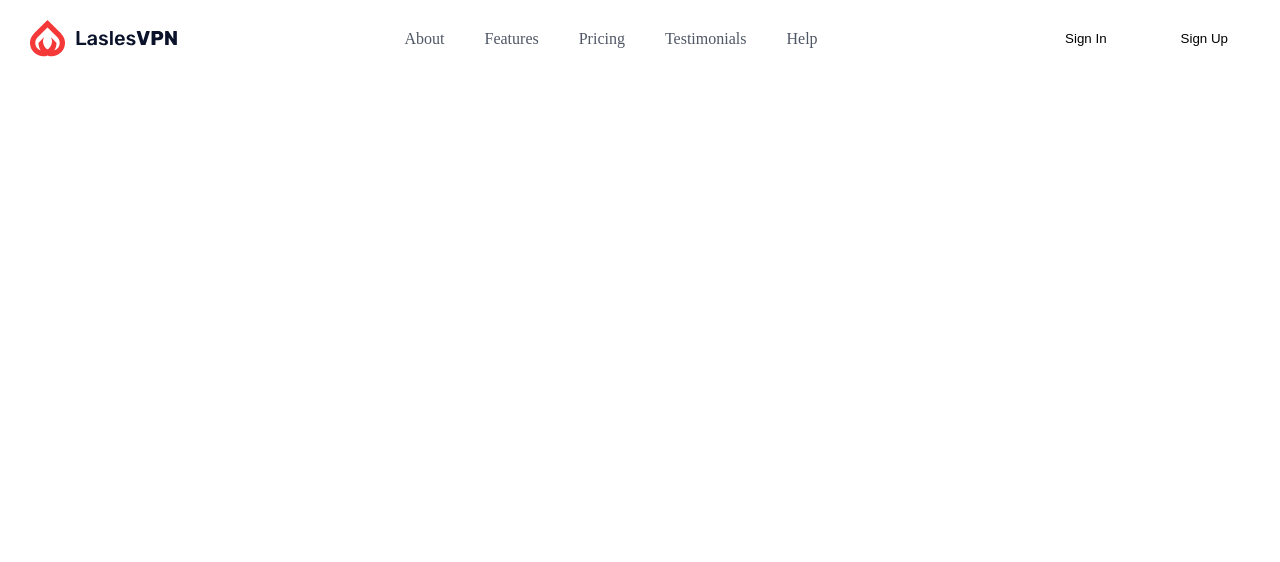
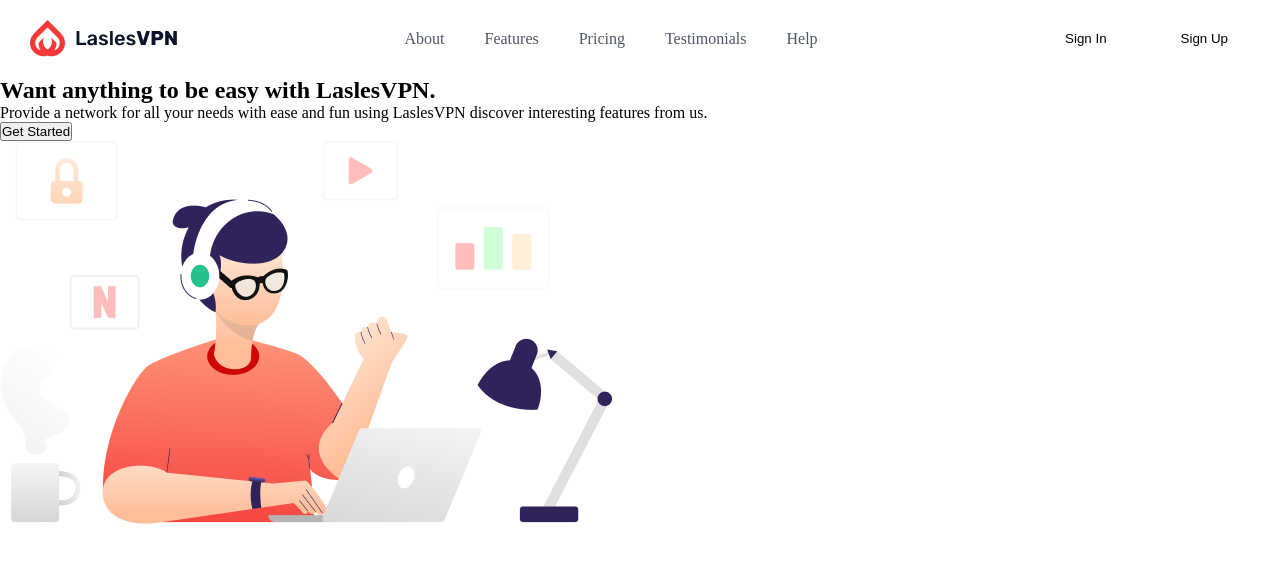
Before and after one commit to Andika-Bastino/Landing-page-vpn, a plain HTML site: page index.html in a window 1280 px wide. Drawn offline with Linux system fonts and the light colour scheme.

Commit message:
menambahkan hero section dan image

```diff
--- a/index.html
+++ b/index.html
@@ -23,6 +23,18 @@
             <button>Sign Up</button>
           </div>
         </nav>
+
     </header>
+
+    <!-- hero section -->
+     <section>
+        <div>
+            <h1>Want anything to be easy with LaslesVPN.</h1>
+            <p>Provide a network for all your needs with ease and fun using LaslesVPN discover interesting features from us.</p>
+            <button>Get Started</button>
+        </div>
+        <img src="images/Illustration 1.png" alt="">
+
+     </section>
 </body>
 </html>
```
Also changed, not shown: images/Illustration 1.png (added).
